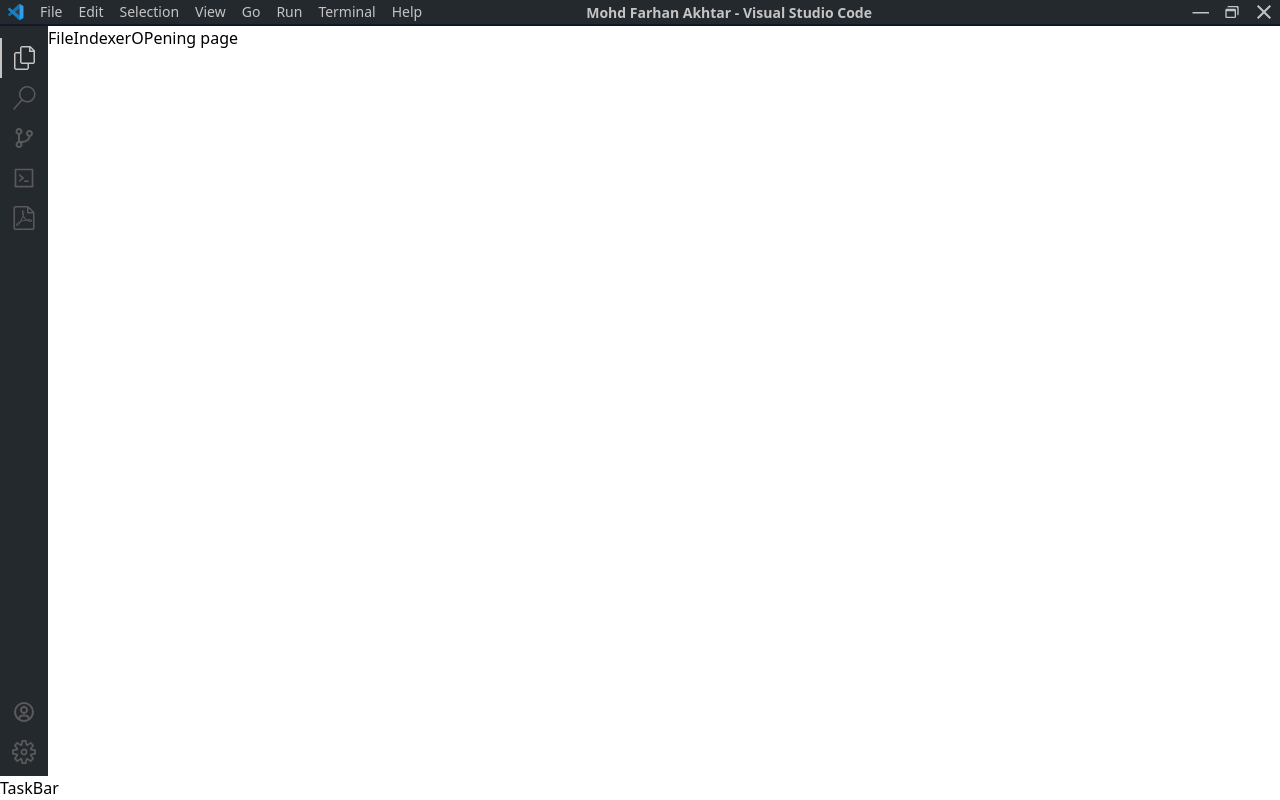
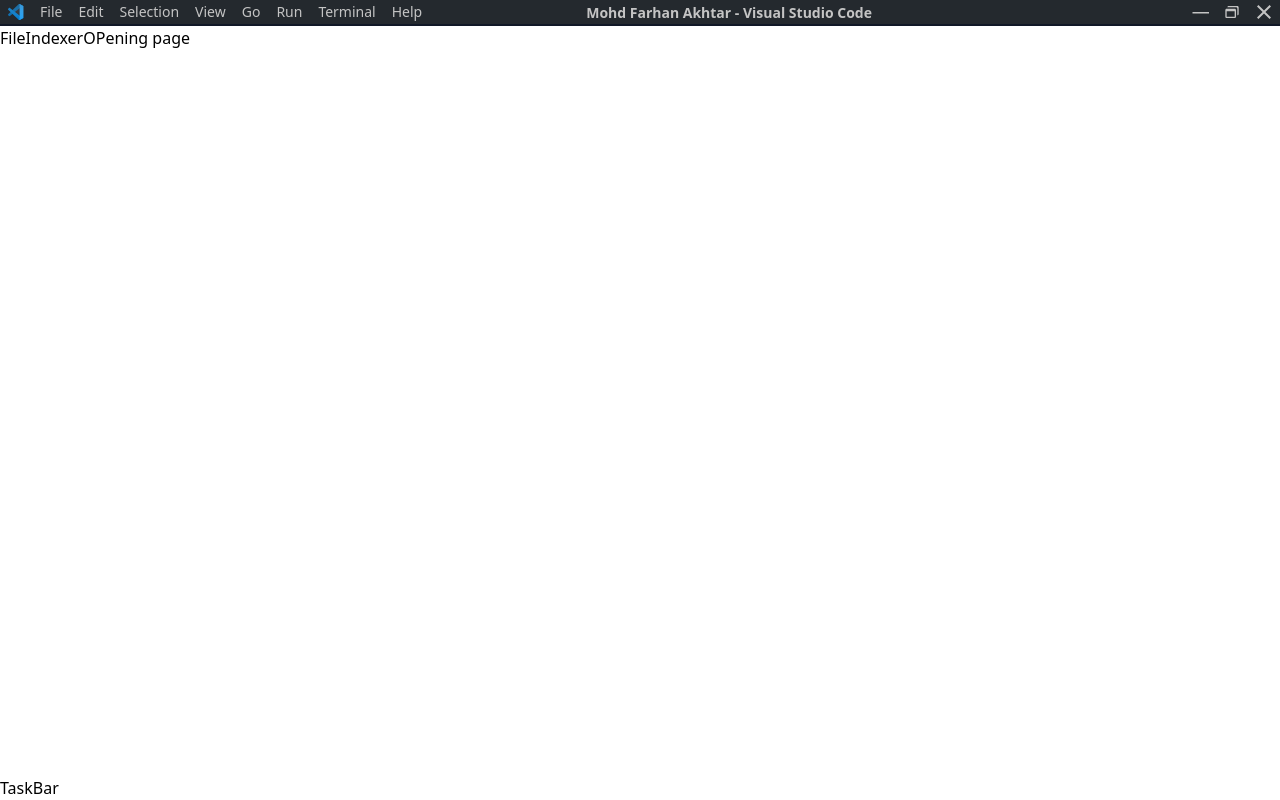
Before and after one commit to farhanakhtar24/vs-portfolio-website, a React (Create React App) app: page /home in a window 1280 px wide. Built offline with nearby package versions, Linux system fonts and the light colour scheme.

Commit message:
redo sidebar

```diff
--- a/src/Components/Wrapper/Wrapper-components/Sidebar.js
+++ b/src/Components/Wrapper/Wrapper-components/Sidebar.js
@@ -9,50 +9,58 @@ import { VscSettingsGear as SettingsIcon } from 'react-icons/vsc';
 import { Link } from 'react-router-dom';
 
 const Sidebar = () => {
-    const activeborderclass = `border-l-2 border-l-SideBarTextActive w-full flex justify-center py-2`;
+    const activeborderclass = `border-l-2 border-l-SideBarTextActive w-full h-full flex justify-center p-2`;
 
 
     return (
-        <div className='flex flex-col justify-between w-12 h-full bg-NavbarBg py-3'>
+        <div className='flex flex-col justify-between h-full bg-NavbarBg border-b-2 border-gray-900'>
 
             {/* upar ke 5 icons */ }
-            <div>
+            {/* <div>
                 <ul className='flex flex-col items-center'>
                     <li className={ `${activeborderclass}` }>
                         <Link to='/home'>
                             <FilesIcon className='text-2xl text-SideBarTextActive hover:text-SideBarTextHover' />
                         </Link>
                     </li>
-                    <li className='w-full flex justify-center py-2'>
+                    <li className='w-full flex justify-center p-2'>
                         <Link to='/contact'>
                             <SearchIcon className='text-2xl text-SideBarText hover:text-SideBarTextHover' />
                         </Link>
                     </li>
-                    <li className='w-full flex justify-center py-2'>
+                    <li className='w-full flex justify-center p-2'>
                         <Link to='/github'>
                             <GitBranchIcon className='text-2xl text-SideBarText hover:text-SideBarTextHover' />
                         </Link>
                     </li>
-                    <li className='w-full flex justify-center py-2'>
+                    <li className='w-full flex justify-center p-2'>
                         <Link to='/projects'>
                             <ProjectsIcon className='text-2xl text-SideBarText hover:text-SideBarTextHover' />
                         </Link>
                     </li>
-                    <li className='w-full flex justify-center py-2'>
+                    <li className='w-full flex justify-center p-2'>
                         <Link to='/about'>
                             <FilePdfIcon className='text-2xl text-SideBarText hover:text-SideBarTextHover' />
                         </Link>
                     </li>
                 </ul>
-            </div>
+            </div> */}
 
             {/* neeche ke 2 icons */ }
-            <div>
-                <ul className='flex flex-col items-center gap-4'>
-                    <li><Link to='/about'><UserIcon className='text-2xl text-SideBarText hover:text-SideBarTextHover' /></Link></li>
-                    <li><Link to='/about'><SettingsIcon className='text-2xl text-SideBarText hover:text-SideBarTextHover' /></Link></li>
+            {/* <div>
+                <ul className='flex flex-col items-center'>
+                    <li className='w-full flex justify-center py-2'>
+                        <Link to='/about' className='text-2xl text-SideBarText hover:text-SideBarTextHover'>
+                            <UserIcon />
+                        </Link>
+                    </li>
+                    <li className='w-full flex justify-center '>
+                        <Link to='/about' className='text-2xl text-SideBarText hover:text-SideBarTextHover'>
+                            <SettingsIcon />
+                        </Link>
+                    </li>
                 </ul>
-            </div>
+            </div> */}
         </div >
     )
 };
```
